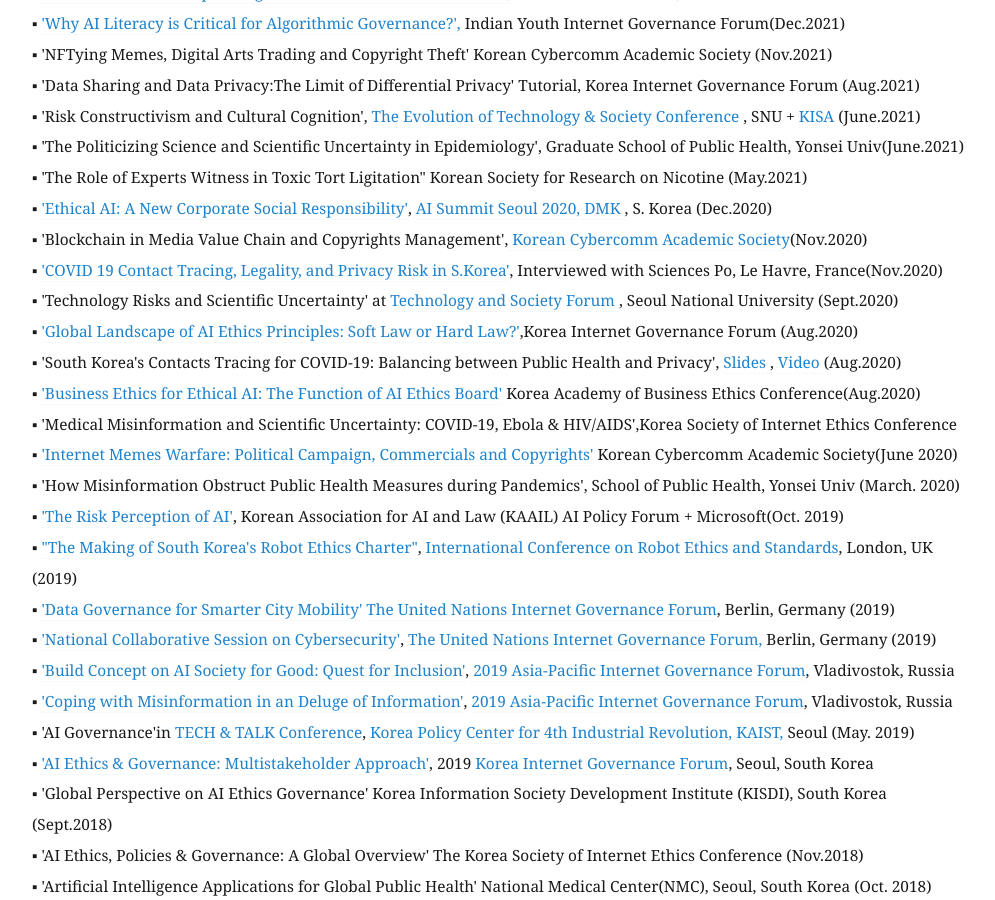
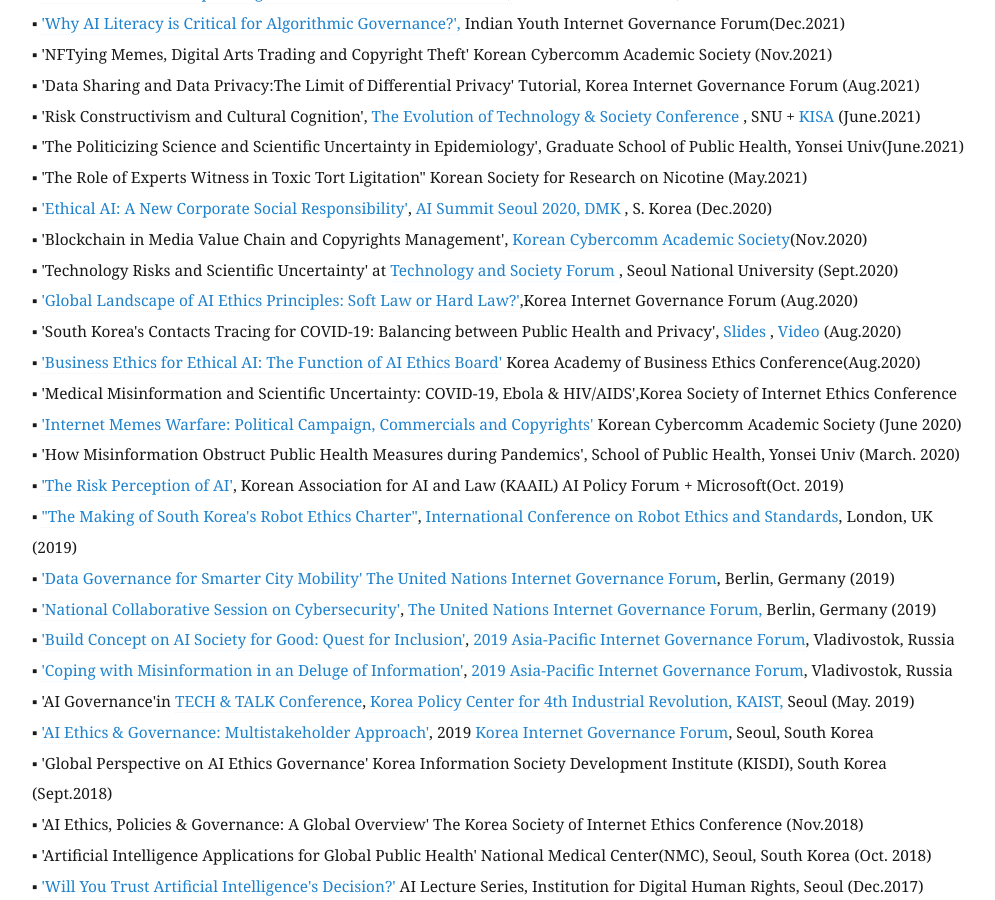
Before and after one commit to eunchangchoi/eunchangchoi.github.io, a Jekyll site: the page built from index.md, in a window 1280 px wide and 900 px high, scrolled down 3746 px. Shown: the whole window, without its empty margins (68-1063 px from the left). Built offline with Jekyll 4.4.1, drawn with Linux system fonts in a browser that asks for light colours; some of the changed text lies outside the part shown.

Commit message:
Update index.md

```diff
--- a/index.md
+++ b/index.md
@@ -85,13 +85,12 @@
 ▪ 'The Role of Experts Witness in Toxic Tort Ligitation" Korean Society for Research on Nicotine (May.2021)<br>
 ▪  <a href="https://aisummit.co.kr/ais2020_eun-chang-choi/?lang=en">'Ethical AI: A New Corporate Social Responsibility'</a>, <a href="https://aisummit.co.kr/?lang=en"> AI Summit Seoul 2020, </a> <a href="https://www.digitalmarketingkorea.co.kr"> DMK </a>, S. Korea (Dec.2020)<br>
 ▪ 'Blockchain in Media Value Chain and Copyrights Management',<a href="http://www.cybercom.or.kr/?m=bbs&bid=notice_&uid=1134"> Korean Cybercomm Academic Society</a>(Nov.2020)<br>
-▪  <a href="https://soundcloud.com/zion-lee-310060380/digikorea#t=22:52">'COVID 19 Contact Tracing, Legality, and Privacy Risk in S.Korea'</a>, Interviewed with Sciences Po,  Le Havre, France(Nov.2020) <br>
 ▪  'Technology Risks and Scientific Uncertainty' at <a href="http://www.snuiis.re.kr/sub2/2_2_6_2.php"> Technology and Society Forum </a>, Seoul National University (Sept.2020)<br>
 ▪  <a href="http://www.igf.or.kr/2554">'Global Landscape of AI Ethics Principles: Soft Law or Hard Law?'</a>,Korea Internet Governance Forum (Aug.2020) <br>
 ▪  'South Korea's Contacts Tracing for COVID-19: Balancing between Public Health and Privacy', <a href="https://www.slideshare.net/secret/vlJ18LSZxcB11J"> Slides </a>, <a href="https://youtu.be/4UZlkRLKGes"> Video </a>(Aug.2020) <br>
 ▪ <a href="http://kaobe.or.kr/home/page/?pid=conference22">'Business Ethics for Ethical AI: The Function of AI Ethics Board'</a> Korea Academy of Business Ethics Conference(Aug.2020) <br>
 ▪ 'Medical Misinformation and Scientific Uncertainty: COVID-19, Ebola & HIV/AIDS',Korea Society of Internet Ethics Conference<br>
-▪  <a href="https://www.slideshare.net/EunChangChoi/internet-meme-warfare-political-propaganda-commercial-ads-copyright-lawsuits"> 'Internet Memes Warfare: Political Campaign, Commercials and Copyrights'</a> Korean Cybercomm Academic Society(June 2020)<br>
+▪  <a href="https://www.slideshare.net/EunChangChoi/internet-meme-warfare-political-propaganda-commercial-ads-copyright-lawsuits"> 'Internet Memes Warfare: Political Campaign, Commercials and Copyrights'</a> Korean Cybercomm Academic Society (June 2020)<br>
 ▪ 'How Misinformation Obstruct Public Health Measures during Pandemics', School of Public Health, Yonsei Univ (March. 2020)<br>
 ▪ <a href="https://bit.ly/36qHFoj">'The Risk Perception of AI'</a>, Korean Association for AI and Law (KAAIL) AI Policy Forum + Microsoft(Oct. 2019) <br>
 ▪ <a href="https://clawar.org/wp-content/uploads/2019/11/ICRES2019_p64_paper_4.pdf">"The Making of South Korea's Robot Ethics Charter"</a>, <a href="https://clawar.org/conference-proceedings/icres-conference/icres-2019-proceedings/"> International Conference on Robot Ethics and Standards</a>, London, UK (2019)<br>
```
Also changed, not shown: other parts of index.md (+1 -0 lines).
